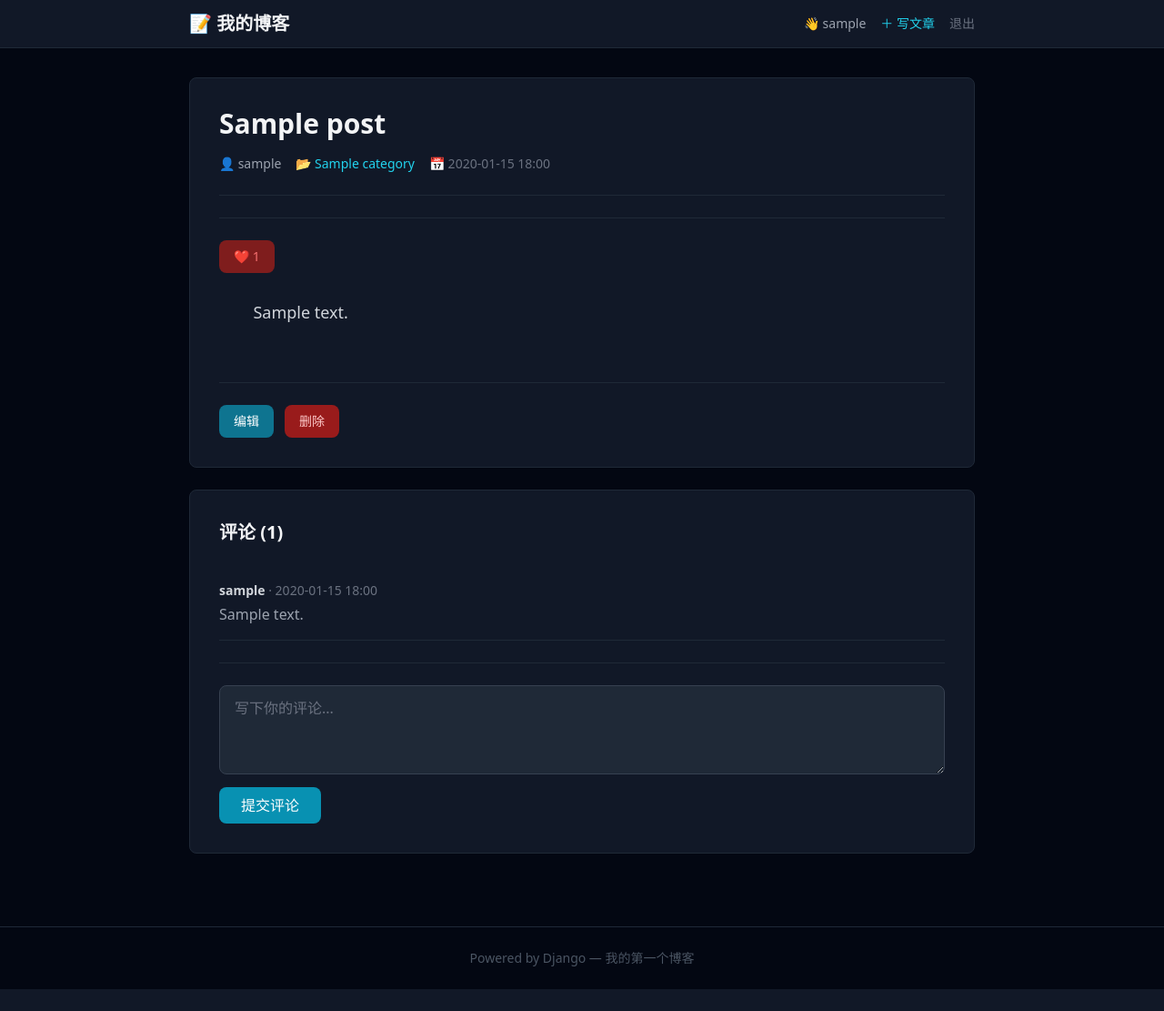
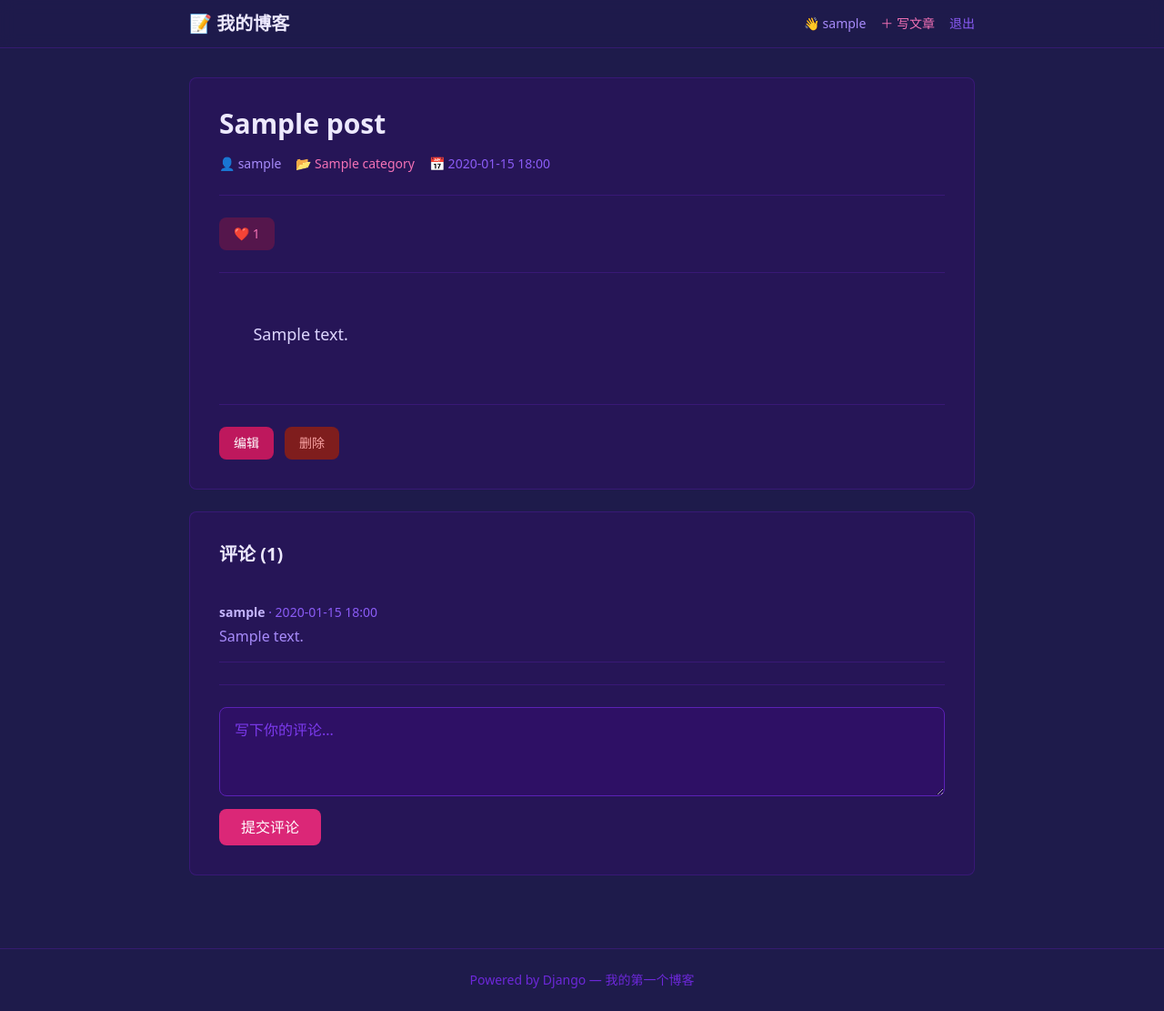
Before and after one commit to sand-ocean/myblog, a Django app: a page that uses blog/templates/base.html in a window 1280 px wide. Shown: the whole page at 91% size. Before the commit the page ends 1087 px from the top, so only its background shows below. Run offline with Django 5.2, Linux system fonts and the light colour scheme; a user stored in the database is signed in; tables that the repository leaves empty hold one stand-in row (values such as "Sample post"); some libraries are stand-ins or nearby versions.

Commit message:
紫夜主题：靛紫底色 + 粉色点缀

```diff
--- a/blog/templates/base.html
+++ b/blog/templates/base.html
@@ -11,19 +11,19 @@
         }
     </script>
 </head>
-<body class="bg-gray-950 text-gray-200 min-h-screen">
+<body class="bg-indigo-950 text-violet-200 min-h-screen">
     <!-- 导航栏 -->
-    <nav class="bg-gray-900 border-b border-gray-800">
+    <nav class="bg-indigo-950/80 backdrop-blur border-b border-violet-900/50">
         <div class="max-w-4xl mx-auto px-4 py-3 flex items-center justify-between">
-            <a href="{% url 'post_list' %}" class="text-xl font-bold text-gray-100 hover:text-cyan-400 transition">📝 我的博客</a>
+            <a href="{% url 'post_list' %}" class="text-xl font-bold text-violet-100 hover:text-pink-400 transition">📝 我的博客</a>
             <div class="flex gap-4 text-sm">
                 {% if user.is_authenticated %}
-                    <span class="text-gray-400">👋 {{ user.username }}</span>
-                    <a href="{% url 'post_new' %}" class="text-cyan-400 hover:text-cyan-300 font-medium">＋ 写文章</a>
-                    <a href="{% url 'logout' %}" class="text-gray-500 hover:text-gray-300 transition">退出</a>
+                    <span class="text-violet-400">👋 {{ user.username }}</span>
+                    <a href="{% url 'post_new' %}" class="text-pink-400 hover:text-pink-300 font-medium">＋ 写文章</a>
+                    <a href="{% url 'logout' %}" class="text-violet-500 hover:text-violet-300 transition">退出</a>
                 {% else %}
-                    <a href="{% url 'login' %}" class="text-cyan-400 hover:text-cyan-300">登录</a>
-                    <a href="{% url 'register' %}" class="text-gray-500 hover:text-gray-300 transition">注册</a>
+                    <a href="{% url 'login' %}" class="text-pink-400 hover:text-pink-300">登录</a>
+                    <a href="{% url 'register' %}" class="text-violet-500 hover:text-violet-300 transition">注册</a>
                 {% endif %}
             </div>
         </div>
@@ -35,7 +35,7 @@
     </main>
 
     <!-- 页脚 -->
-    <footer class="border-t border-gray-800 mt-12 py-6 text-center text-sm text-gray-600">
+    <footer class="border-t border-violet-900/50 mt-12 py-6 text-center text-sm text-violet-700">
         Powered by Django — 我的第一个博客
     </footer>
 </body>
--- a/blog/templates/blog/post_detail.html
+++ b/blog/templates/blog/post_detail.html
@@ -2,72 +2,72 @@
 {% block title %}{{ post.title }}{% endblock %}
 {% block content %}
 
-<article class="bg-gray-900 border border-gray-800 rounded-lg p-8 mb-6">
-    <h1 class="text-3xl font-bold text-gray-100 mb-4">{{ post.title }}</h1>
-    <div class="flex flex-wrap gap-4 text-sm text-gray-500 mb-6 pb-6 border-b border-gray-800">
-        <span>👤 <span class="text-gray-400">{{ post.author.username }}</span></span>
-        <span>📂 <a href="{% url 'category_posts' post.category.slug %}" class="text-cyan-400 hover:text-cyan-300">{{ post.category.name }}</a></span>
+<article class="bg-violet-950/50 border border-violet-900/50 rounded-lg p-8 mb-6">
+    <h1 class="text-3xl font-bold text-violet-100 mb-4">{{ post.title }}</h1>
+    <div class="flex flex-wrap gap-4 text-sm text-violet-500 mb-6 pb-6 border-b border-violet-900/50">
+        <span>👤 <span class="text-violet-400">{{ post.author.username }}</span></span>
+        <span>📂 <a href="{% url 'category_posts' post.category.slug %}" class="text-pink-400 hover:text-pink-300">{{ post.category.name }}</a></span>
         <span>📅 {{ post.created_at|date:"Y-m-d H:i" }}</span>
         {% if post.status == 'draft' %}
             <span class="bg-yellow-900 text-yellow-400 px-2 py-0.5 rounded text-xs">草稿</span>
         {% endif %}
     </div>
+
     <!-- 点赞 -->
-    <div class="flex items-center gap-3 mt-6 pt-6 border-t border-gray-800">
+    <div class="flex items-center gap-3 mb-6 pb-6 border-b border-violet-900/50">
         <form method="post" action="{% url 'like_post' post.slug %}">
             {% csrf_token %}
             <button type="submit" class="flex items-center gap-1 px-4 py-2 rounded-lg transition text-sm
-                {% if user in post.likes.all %}bg-red-900 text-red-400 hover:bg-red-800{% else %}bg-gray-800 text-gray-500 hover:bg-gray-700{% endif %}">
+                {% if user in post.likes.all %}bg-pink-900/50 text-pink-400 hover:bg-pink-900{% else %}bg-violet-900/50 text-violet-500 hover:bg-violet-900{% endif %}">
                 {% if user in post.likes.all %}❤️{% else %}🤍{% endif %}
                 {{ post.likes.count }}
             </button>
         </form>
     </div>
 
-    <div class="text-gray-300 leading-relaxed text-lg whitespace-pre-wrap">
+    <div class="text-violet-200 leading-relaxed text-lg whitespace-pre-wrap">
         {{ post.content }}
     </div>
 
     {% if user == post.author %}
-    <div class="flex gap-3 mt-8 pt-6 border-t border-gray-800">
+    <div class="flex gap-3 mt-8 pt-6 border-t border-violet-900/50">
         <a href="{% url 'post_edit' post.slug %}"
-           class="px-4 py-2 bg-cyan-700 text-white rounded-lg hover:bg-cyan-600 transition text-sm">编辑</a>
+           class="px-4 py-2 bg-pink-700 text-white rounded-lg hover:bg-pink-600 transition text-sm">编辑</a>
         <form method="post" action="{% url 'post_delete' post.slug %}">
             {% csrf_token %}
             <button type="submit" onclick="return confirm('确定删除？')"
-                    class="px-4 py-2 bg-red-800 text-red-200 rounded-lg hover:bg-red-700 transition text-sm">删除</button>
+                    class="px-4 py-2 bg-red-900 text-red-300 rounded-lg hover:bg-red-800 transition text-sm">删除</button>
         </form>
     </div>
     {% endif %}
 </article>
 
-<!-- 评论 -->
-<section class="bg-gray-900 border border-gray-800 rounded-lg p-8">
-    <h2 class="text-xl font-bold text-gray-100 mb-6">评论 ({{ comments.count }})</h2>
+<section class="bg-violet-950/50 border border-violet-900/50 rounded-lg p-8">
+    <h2 class="text-xl font-bold text-violet-100 mb-6">评论 ({{ comments.count }})</h2>
 
     {% for comment in comments %}
-        <div class="border-b border-gray-800 py-4 last:border-0">
-            <p class="text-sm text-gray-500 mb-1">
-                <strong class="text-gray-300">{{ comment.author.username }}</strong>
+        <div class="border-b border-violet-900/50 py-4 last:border-0">
+            <p class="text-sm text-violet-500 mb-1">
+                <strong class="text-violet-300">{{ comment.author.username }}</strong>
                 · {{ comment.created_at|date:"Y-m-d H:i" }}
             </p>
-            <p class="text-gray-400">{{ comment.content }}</p>
+            <p class="text-violet-400">{{ comment.content }}</p>
         </div>
     {% empty %}
-        <p class="text-gray-600 text-center py-4">暂无评论</p>
+        <p class="text-violet-700 text-center py-4">暂无评论</p>
     {% endfor %}
 
     {% if user.is_authenticated %}
-        <form method="post" action="{% url 'post_comments' post.slug %}" class="mt-6 pt-6 border-t border-gray-800">
+        <form method="post" action="{% url 'post_comments' post.slug %}" class="mt-6 pt-6 border-t border-violet-900/50">
             {% csrf_token %}
             <textarea name="content" rows="3" placeholder="写下你的评论..."
-                class="w-full px-4 py-3 bg-gray-800 border border-gray-700 rounded-lg text-gray-200 placeholder-gray-500 focus:outline-none focus:ring-2 focus:ring-cyan-500"></textarea>
+                class="w-full px-4 py-3 bg-violet-950 border border-violet-800 rounded-lg text-violet-200 placeholder-violet-600 focus:outline-none focus:ring-2 focus:ring-pink-500"></textarea>
             <button type="submit"
-                    class="mt-2 px-6 py-2 bg-cyan-600 text-white rounded-lg hover:bg-cyan-500 transition">提交评论</button>
+                    class="mt-2 px-6 py-2 bg-pink-600 text-white rounded-lg hover:bg-pink-500 transition">提交评论</button>
         </form>
     {% else %}
-        <p class="mt-6 pt-6 border-t border-gray-800 text-center text-gray-500">
-            <a href="{% url 'login' %}" class="text-cyan-400 hover:text-cyan-300">登录</a>后可以评论
+        <p class="mt-6 pt-6 border-t border-violet-900/50 text-center text-violet-600">
+            <a href="{% url 'login' %}" class="text-pink-400 hover:text-pink-300">登录</a>后可以评论
         </p>
     {% endif %}
 </section>
```
Also changed, not shown: blog/templates/blog/category_posts.html (+8 -8 lines), blog/templates/blog/post_form.html (+6 -10 lines), blog/templates/blog/post_list.html (+15 -24 lines), blog/templates/registration/login.html (+6 -6 lines), blog/templates/registration/register.html (+6 -6 lines).
